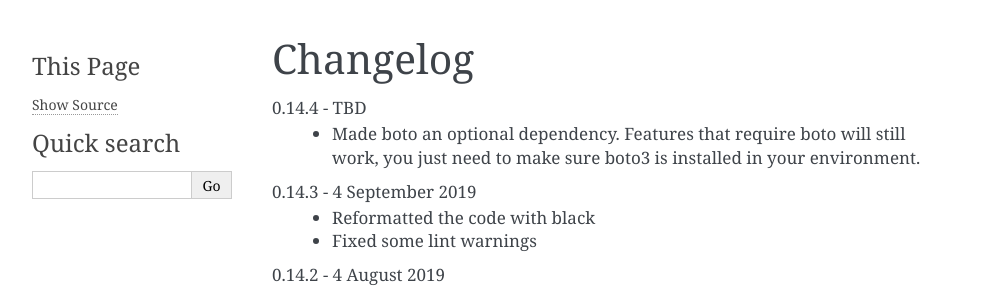
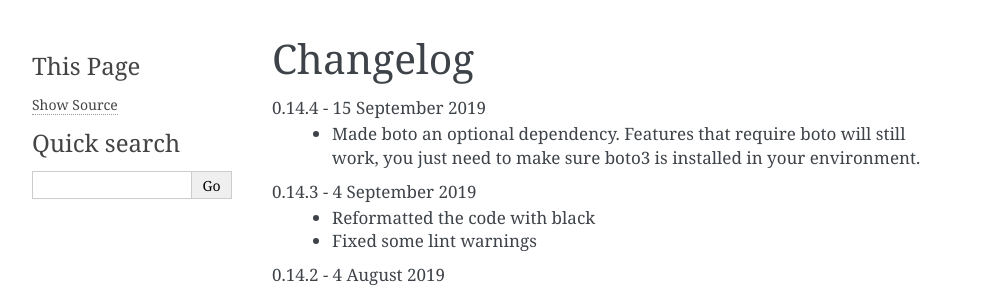
Before and after one commit to delfick/harpoon, a Sphinx documentation site: the page built from docs/docs/changelog.rst, in a window 1280 px wide. Shown: the top 291 px of the page, without its empty margins (148-1140 px from the left). Built offline with Sphinx 7.4.7, drawn with Linux system fonts in a browser that asks for light colours.

```diff
--- a/docs/docs/changelog.rst
+++ b/docs/docs/changelog.rst
@@ -1,7 +1,7 @@
 Changelog
 =========
 
-0.14.4 - TBD
+0.14.4 - 15 September 2019
      * Made boto an optional dependency. Features that require boto will still
        work, you just need to make sure boto3 is installed in your environment.
 
--- a/harpoon/__init__.py
+++ b/harpoon/__init__.py
@@ -1 +1 @@
-VERSION = "0.14.3"
+VERSION = "0.14.4"
```
